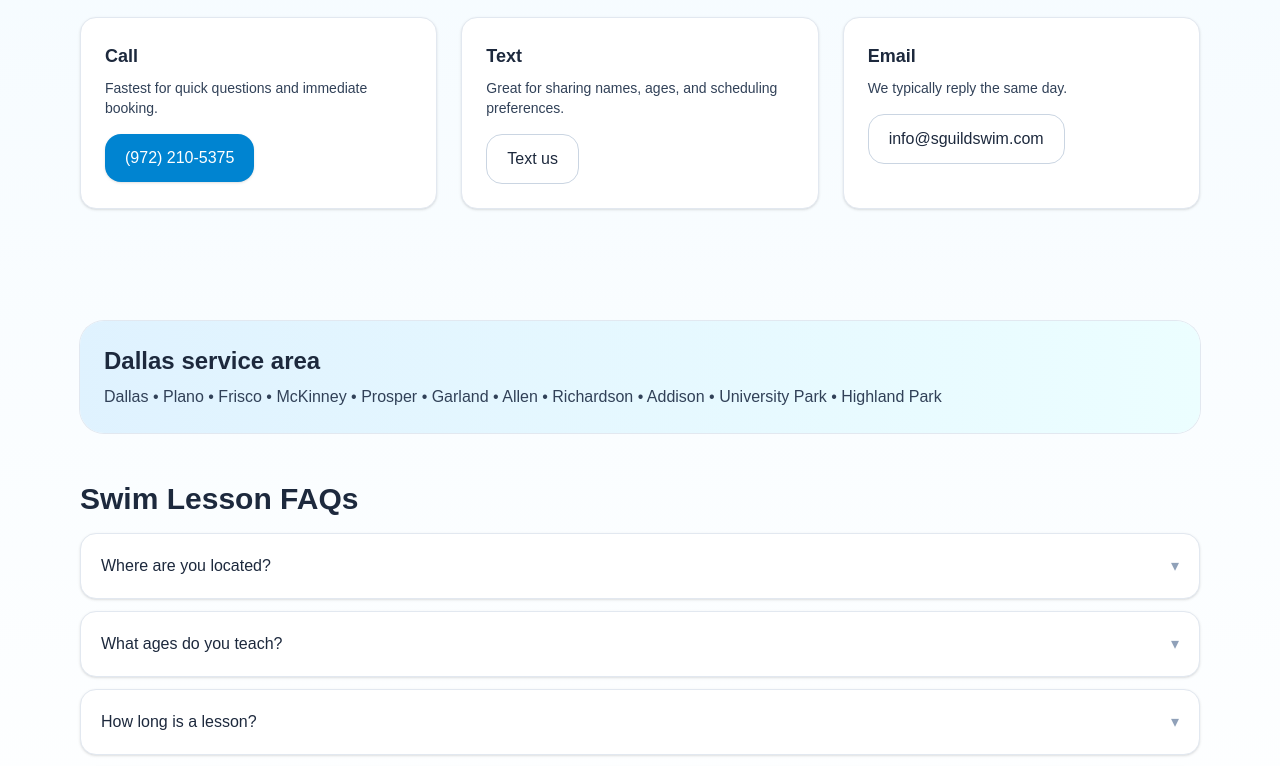
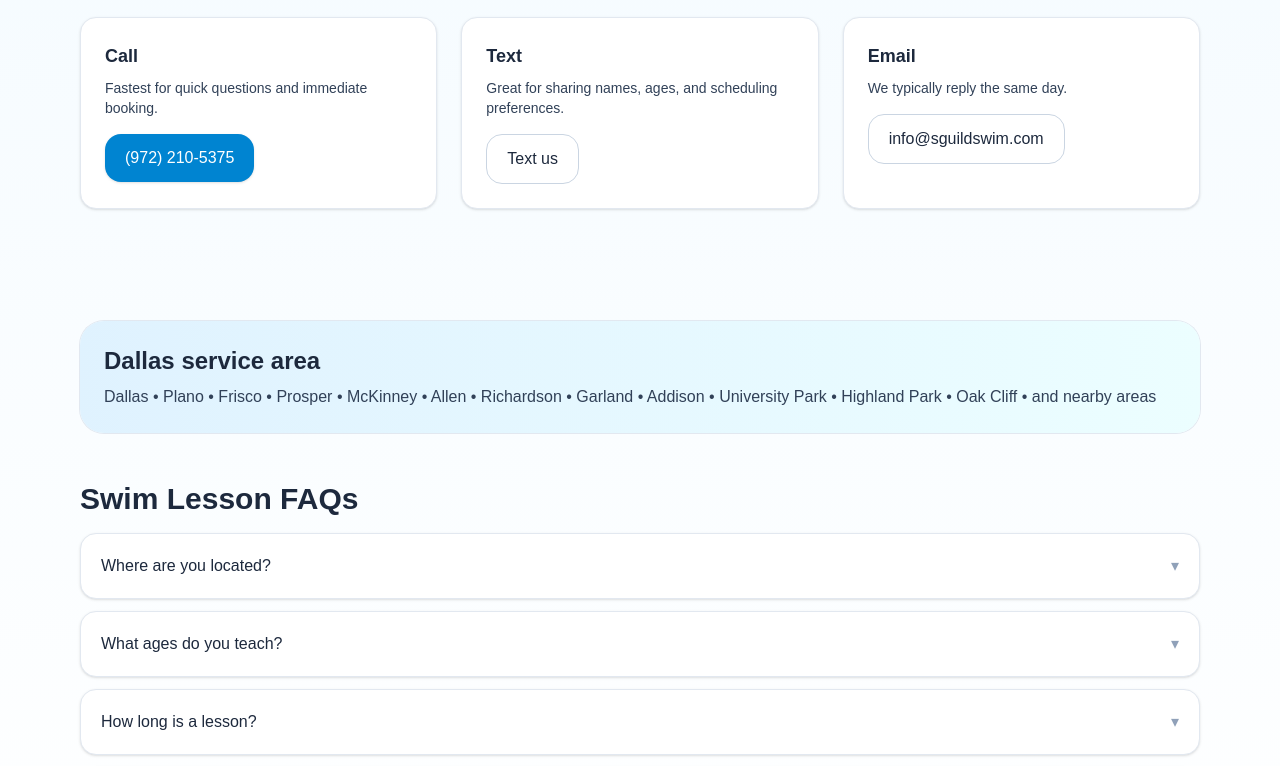
Before and after one commit to sguild-admin/sguild-site, a Next.js app: page /dallas/contact in a window 1280 px wide. Shown: the part 769-1535 px from the top of the page. Built offline with nearby package versions, Linux system fonts and the light colour scheme.

Commit message:
Replace contact service area blocks with ServiceArea component and add imports

```diff
--- a/src/app/dallas/contact/page.tsx
+++ b/src/app/dallas/contact/page.tsx
@@ -3,6 +3,7 @@ import NextImage from '../../../components/NextImage'
 import PageContainer from '../../../components/PageContainer'
 import FAQs from '../../../components/FAQs'
 import ContactCard from '../../../components/ContactCard'
+import ServiceArea from '../../../components/ServiceArea'
 import { CONTACTS } from '../../../config/contact'
 
 const { phoneDisplay: PHONE, phoneTel: PHONE_TEL, email: EMAIL } = CONTACTS.dallas
@@ -26,7 +27,7 @@ export default function DallasContactPage() {
 
         <div className="mx-auto max-w-6xl px-4 py-16 md:py-24 grid md:grid-cols-2 items-center gap-10">
           <div>
-            <h1 className="text-4xl md:text-5xl font-extrabold tracking-tight text-slate-900">Contact — Dallas</h1>
+            <h1 className="text-4xl md:text-5xl font-extrabold tracking-tight text-slate-900">Contact - Dallas</h1>
             <p className="mt-4 text-lg leading-relaxed text-slate-700">
               Ready to book at‑home swim lessons in Dallas or Collin County? Reach out and we’ll get you scheduled.
             </p>
@@ -87,13 +88,7 @@ export default function DallasContactPage() {
         </div>
       </section>
 
-      {/* Service Area */}
-      <section className="mx-auto max-w-6xl px-4 py-12">
-        <div className="rounded-3xl bg-linear-to-r from-sky-100 to-cyan-50 p-6 ring-1 ring-slate-200">
-          <h2 className="text-2xl font-bold">Dallas service area</h2>
-          <p className="mt-2 text-slate-700">Dallas • Plano • Frisco • McKinney • Prosper • Garland • Allen • Richardson • Addison • University Park • Highland Park</p>
-        </div>
-      </section>
+      <ServiceArea city="dallas" title="Dallas service area" />
 
       <FAQs
         city="Dallas"
--- a/src/app/dallas/page.tsx
+++ b/src/app/dallas/page.tsx
@@ -9,6 +9,7 @@ import SEO from '../../components/SEO'
 import FAQs from '../../components/FAQs'
 import ContactCTA from '../../components/ContactCTA'
 import Offerings from '../../components/Offerings'
+import ServiceArea from '../../components/ServiceArea'
 import { CONTACTS } from '../../config/contact'
 
 
@@ -75,15 +76,7 @@ export default function DallasPage() {
         description="All lessons are 30 minutes and take place at your home, condo, or community pool. Choose the option that best fits your swimmer's goals."
       />
 
-      {/* Coverage */}
-      <section className="mx-auto max-w-6xl px-4 py-12">
-        <div className="rounded-3xl bg-linear-to-r from-sky-100 to-cyan-50 p-6 ring-1 ring-slate-200">
-          <h2 className="text-2xl font-bold">Where we teach</h2>
-          <p className="mt-2 text-slate-700">
-            Dallas • Plano • Frisco • Prosper • McKinney • Allen • Richardson • Garland • Addison • University Park • Highland Park • Oak Cliff
-          </p>
-        </div>
-      </section>
+      <ServiceArea city="dallas" title="Where we teach" />
 
       {/* About */}
       <section className="mx-auto max-w-6xl px-4 py-12">
--- a/src/app/oahu/contact/page.tsx
+++ b/src/app/oahu/contact/page.tsx
@@ -3,6 +3,7 @@ import NextImage from '../../../components/NextImage'
 import PageContainer from '../../../components/PageContainer'
 import FAQs from '../../../components/FAQs'
 import ContactCard from '../../../components/ContactCard'
+import ServiceArea from '../../../components/ServiceArea'
 
 // -----------------------------------------------------------------------------
 // Oʻahu Contact Page — Stabilized build (no arbitrary Tailwind classes)
@@ -32,7 +33,7 @@ export default function OahuContactPage() {
 
         <div className="mx-auto max-w-6xl px-4 py-16 md:py-24 grid md:grid-cols-2 items-center gap-10">
           <div>
-            <h1 className="text-4xl md:text-5xl font-extrabold tracking-tight text-slate-900">Contact — Oʻahu</h1>
+            <h1 className="text-4xl md:text-5xl font-extrabold tracking-tight text-slate-900">Contact - Oʻahu</h1>
             <p className="mt-4 text-lg leading-relaxed text-slate-700">
               Ready to book at‑home (or ocean) swim lessons on Oʻahu? Reach out and we’ll get you scheduled.
             </p>
@@ -93,13 +94,7 @@ export default function OahuContactPage() {
         </div>
       </section>
 
-      {/* Service Area */}
-      <section className="mx-auto max-w-6xl px-4 py-12">
-        <div className="rounded-3xl bg-linear-to-r from-sky-100 to-cyan-50 p-6 ring-1 ring-slate-200">
-          <h2 className="text-2xl font-bold">Oʻahu service area</h2>
-          <p className="mt-2 text-slate-700">Honolulu • Waikīkī • Kailua • Kāneʻohe • Ko Olina • North Shore (Haleʻiwa) • and nearby areas</p>
-        </div>
-      </section>
+      <ServiceArea city="oahu" title="Oʻahu service area" />
 
       <FAQs
         city="Oʻahu"
--- a/src/app/oahu/page.tsx
+++ b/src/app/oahu/page.tsx
@@ -8,6 +8,7 @@ import Hero from '../../components/Hero'
 import FAQs from '../../components/FAQs'
 import ContactCTA from '../../components/ContactCTA'
 import Offerings from '../../components/Offerings'
+import ServiceArea from '../../components/ServiceArea'
 import { CONTACTS } from '../../config/contact'
 
 const { phoneDisplay: PHONE_DISPLAY, phoneTel: PHONE_TEL, email: EMAIL } = CONTACTS.oahu
@@ -80,19 +81,7 @@ export default function OahuPage() {
         description="All lessons are 30 minutes and take place at your home, condo, or an arranged ocean location. Choose the option that best fits your swimmer's goals."
       />
 
-      {/* Coverage */}
-      <section id="coverage" className="mx-auto max-w-6xl px-4 py-12">
-        <div className="rounded-3xl bg-linear-to-r from-sky-100 to-cyan-50 p-6 ring-1 ring-slate-200">
-          <h2 className="text-2xl font-bold">Where we teach</h2>
-          <p className="mt-2 text-slate-700">
-            We offer mobile swim lessons across:
-          </p>
-          <p className="mt-1 text-slate-700">
-            Honolulu • Waikīkī • Kailua • Kāneʻohe • Ko Olina • Ewa Beach • Mililani •
-            North Shore (Haleʻiwa) • and nearby areas
-          </p>
-        </div>
-      </section>
+      <ServiceArea city="oahu" />
 
       {/* About */}
       <section className="mx-auto max-w-6xl px-4 py-12">
--- a/src/app/perth/contact/page.tsx
+++ b/src/app/perth/contact/page.tsx
@@ -3,6 +3,7 @@ import NextImage from '../../../components/NextImage'
 import PageContainer from '../../../components/PageContainer'
 import FAQs from '../../../components/FAQs'
 import ContactCard from '../../../components/ContactCard'
+import ServiceArea from '../../../components/ServiceArea'
 import { CONTACTS } from '../../../config/contact'
 
 const { phoneDisplay: PHONE, phoneTel: PHONE_TEL, email: EMAIL } = CONTACTS.perth
@@ -85,13 +86,7 @@ export default function PerthContactPage() {
         </div>
       </section>
 
-      {/* Service Area */}
-      <section className="mx-auto max-w-6xl px-4 py-12">
-        <div className="rounded-3xl bg-linear-to-r from-sky-100 to-cyan-50 p-6 ring-1 ring-slate-200">
-          <h2 className="text-2xl font-bold">Perth service area</h2>
-          <p className="mt-2 text-slate-700">Perth • Fremantle • Cottesloe • Subiaco • and nearby areas</p>
-        </div>
-      </section>
+      <ServiceArea city="perth" title="Perth service area" />
 
       <FAQs
         city="Perth"
--- a/src/app/perth/page.tsx
+++ b/src/app/perth/page.tsx
@@ -6,6 +6,7 @@ import PageContainer from '../../components/PageContainer'
 import Hero from '../../components/Hero'
 import FAQs from '../../components/FAQs'
 import Offerings from '../../components/Offerings'
+import ServiceArea from '../../components/ServiceArea'
 import ContactCTA from '../../components/ContactCTA'
 import { CONTACTS } from '../../config/contact'
 
@@ -66,14 +67,7 @@ export default function PerthPage() {
         description="All lessons are 30 minutes and take place at your home, condo, or community pool. Choose the option that best fits your swimmer's goals."
       />
 
-      <section id="coverage" className="mx-auto max-w-6xl px-4 py-12">
-        <div className="rounded-3xl bg-linear-to-r from-sky-100 to-cyan-50 p-6 ring-1 ring-slate-200">
-          <h2 className="text-2xl font-bold">Where we teach</h2>
-          <p className="mt-2 text-slate-700">
-            We offer mobile swim lessons across Perth and nearby areas.
-          </p>
-        </div>
-      </section>
+      <ServiceArea city="perth" />
 
       <section className="mx-auto max-w-6xl px-4 py-12">
         <div className="rounded-2xl border border-slate-200 bg-white p-6 shadow-sm">
--- /dev/null
+++ b/src/components/ServiceArea.tsx
@@ -0,0 +1,20 @@
+import { SERVICE_AREAS } from '../config/serviceAreas'
+
+type Props = {
+  city: 'oahu' | 'dallas' | 'perth' | string
+  title?: string
+}
+
+export default function ServiceArea({ city, title = 'Where we teach' }: Props) {
+  const list = SERVICE_AREAS[city] || []
+  const text = list.join(' • ')
+
+  return (
+    <section id="coverage" className="mx-auto max-w-6xl px-4 py-12">
+      <div className="rounded-3xl bg-linear-to-r from-sky-100 to-cyan-50 p-6 ring-1 ring-slate-200">
+        <h2 className="text-2xl font-bold">{title}</h2>
+        <p className="mt-2 text-slate-700">{text}{list.length > 0 ? ' • and nearby areas' : ''}</p>
+      </div>
+    </section>
+  )
+}
--- a/src/config/contact.ts
+++ b/src/config/contact.ts
@@ -15,7 +15,7 @@ export const CONTACTS = {
   perth: {
     phoneDisplay: '(08) 6123 4567',
     phoneTel: '+61861234567',
-    email: 'perth@sguildswim.com',
+    email: 'info@sguildswim.com',
   },
 };
 
--- /dev/null
+++ b/src/config/serviceAreas.ts
@@ -0,0 +1,32 @@
+export const SERVICE_AREAS: Record<string, string[]> = {
+  oahu: [
+    'Honolulu',
+    'Waikīkī',
+    'Kailua',
+    'Kāneʻohe',
+    'Ko Olina',
+    'Ewa Beach',
+    'Mililani',
+    'North Shore (Haleʻiwa)',
+  ],
+  dallas: [
+    'Dallas',
+    'Plano',
+    'Frisco',
+    'Prosper',
+    'McKinney',
+    'Allen',
+    'Richardson',
+    'Garland',
+    'Addison',
+    'University Park',
+    'Highland Park',
+    'Oak Cliff',
+  ],
+  perth: [
+    'Perth',
+    'Fremantle',
+    'Cottesloe',
+    'Subiaco',
+  ],
+}
```
